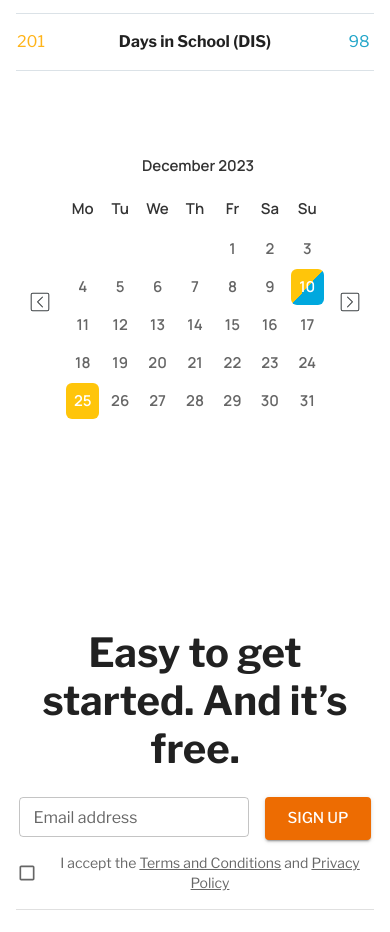
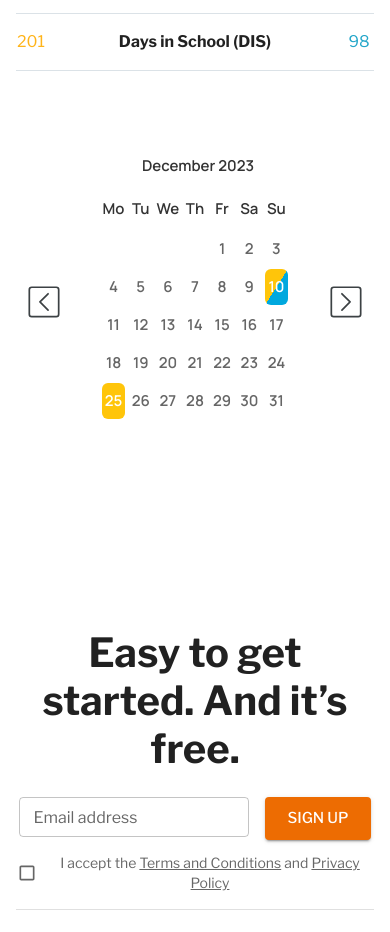
Before and after one commit to digital-brother/ooscca-fe, a Next.js app: page / in a window 390 px wide. Shown: the part 6700-7632 px from the top of the page. Built offline with nearby package versions, Linux system fonts and the light colour scheme.

Commit message:
Add responsiveness

```diff
--- a/src/app/(homepage)/components/DateCalendar.js
+++ b/src/app/(homepage)/components/DateCalendar.js
@@ -55,6 +55,7 @@ export default function DateCalendar({ displayDate, schoolHolidays }) {
           },
         }}
         sx={{
+          mx: 3.5,
           ".MuiPickersArrowSwitcher-root": {
             display: "none",
           },
@@ -133,8 +134,8 @@ export function DateCalendarSet({ schoolHolidays, mt }) {
         mt: mt,
       }}
     >
-      <IconButton size="large" onClick={handlePrevious}>
-        <LeftArrow />
+      <IconButton onClick={handlePrevious}>
+        <LeftArrow sx={{fontSize: 40}} />
       </IconButton>
       <DateCalendar displayDate={monthDate} schoolHolidays={schoolHolidays} />
       {mdUp && (
@@ -149,8 +150,8 @@ export function DateCalendarSet({ schoolHolidays, mt }) {
           schoolHolidays={schoolHolidays}
         />
       )}
-      <IconButton size="large" onClick={handleNext}>
-        <RightArrow />
+      <IconButton onClick={handleNext}>
+        <RightArrow sx={{fontSize: 40}} />
       </IconButton>
     </Box>
   );
```
